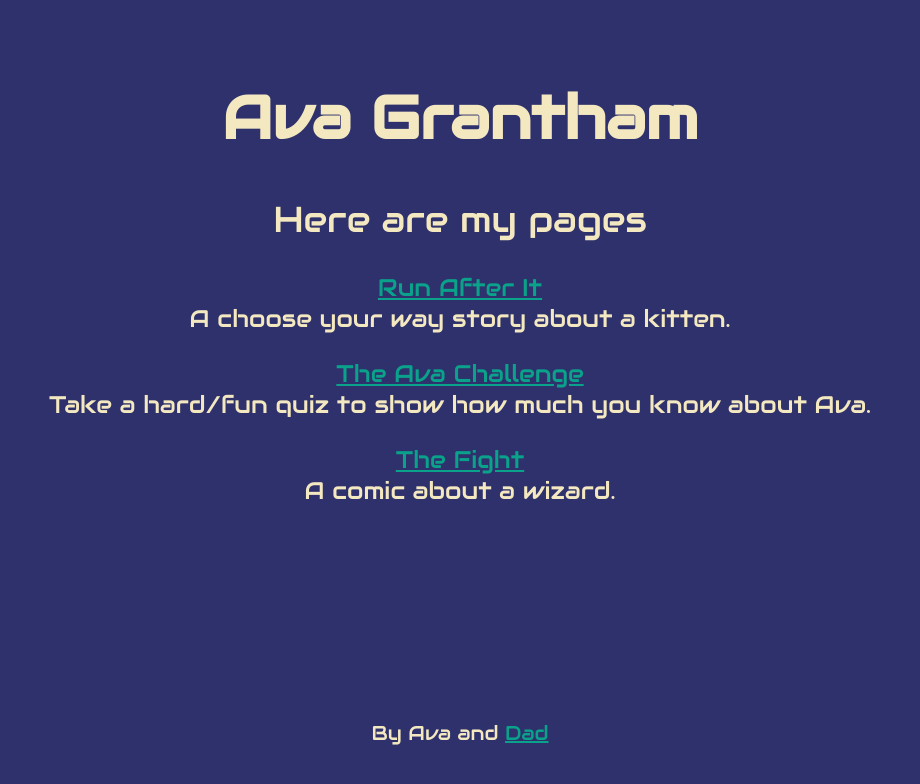
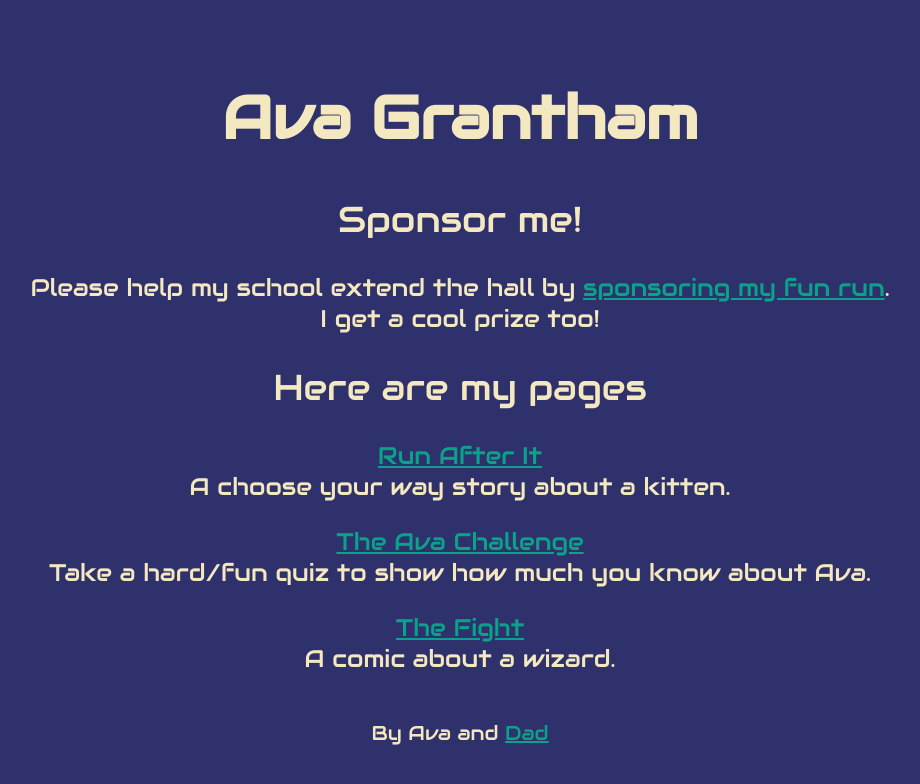
Before and after one commit to ScreamingHawk/ava.standen.link, a plain HTML site: page public/index.html in a window 1280 px wide. Shown: the whole page, without its empty margins (180-1100 px from the left). Drawn offline with Linux system fonts and the light colour scheme.

Commit message:
Add fun run link

```diff
--- a/public/index.html
+++ b/public/index.html
@@ -18,6 +18,13 @@
 			<h1>Ava Grantham</h1>
 
 			<div>
+				<h2>Sponsor me!</h2>
+				<p>
+					Please help my school extend the hall by
+					<a href="https://adidas-funrun2017.everydayhero.com/nz/ava-grantham">sponsoring my fun run</a>.
+					<br/>
+					I get a cool prize too!
+				</p>
 				<h2>Here are my pages</h2>
 				<p>
 					<a href="/run_after.html">Run After It</a>
```
